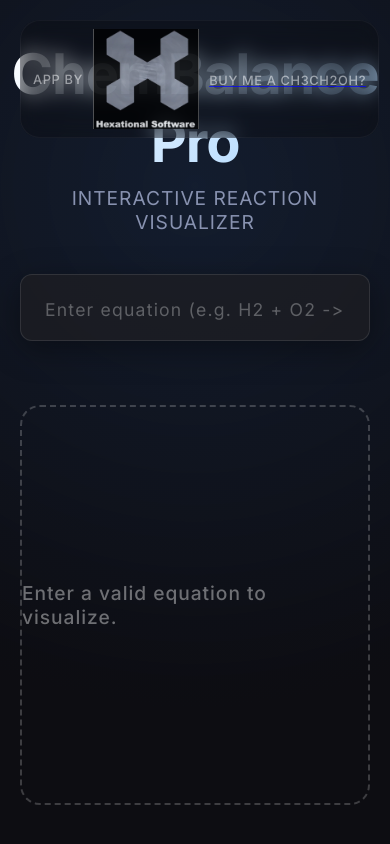
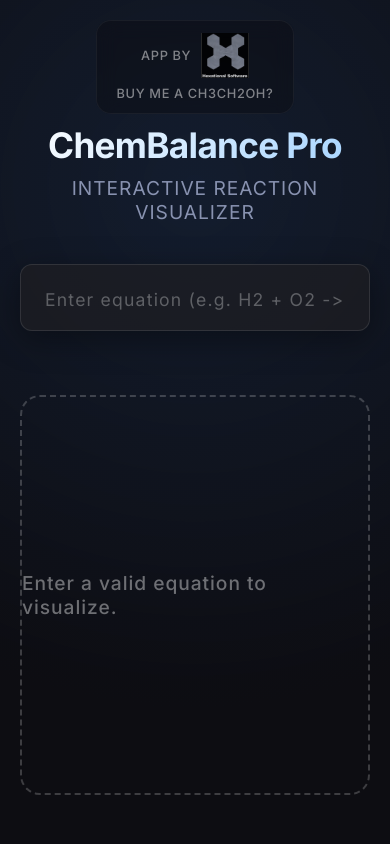
Before and after one commit to madwhistler/chembalancepro, a React (Create React App) app: page / in a window 390 px wide. Shown: the top 844 px of the page. Built offline with nearby package versions, Linux system fonts and the light colour scheme.

Commit message:
fix logo position

```diff
--- a/src/App.css
+++ b/src/App.css
@@ -66,6 +66,7 @@ body {
   font-weight: 700;
   background: linear-gradient(135deg, #fff 0%, #a2d2ff 100%);
   -webkit-background-clip: text;
+  background-clip: text;
   -webkit-text-fill-color: transparent;
   margin-bottom: 10px;
   letter-spacing: -0.02em;
@@ -154,28 +155,38 @@ body {
   }
 }
 
-.credit-link {
+.credit-container {
   position: absolute;
   top: 20px;
   left: 20px;
   display: flex;
   align-items: center;
-  gap: 10px;
-  text-decoration: none;
+  gap: 15px;
   z-index: 100;
-  opacity: 0.8;
-  transition: opacity 0.3s ease;
   background: rgba(10, 10, 15, 0.4);
-  padding: 8px 12px;
+  padding: 8px 16px;
   border-radius: 20px;
   border: 1px solid rgba(255, 255, 255, 0.05);
   backdrop-filter: blur(10px);
+  transition: all 0.3s ease;
 }
 
-.credit-link:hover {
-  opacity: 1;
+.credit-container:hover {
   background: rgba(10, 10, 15, 0.6);
   border-color: rgba(255, 255, 255, 0.15);
+}
+
+.credit-inner {
+  display: flex;
+  align-items: center;
+  gap: 10px;
+  text-decoration: none;
+  opacity: 0.8;
+  transition: opacity 0.3s ease;
+}
+
+.credit-inner:hover {
+  opacity: 1;
 }
 
 .credit-text {
@@ -184,9 +195,52 @@ body {
   font-weight: 500;
   text-transform: uppercase;
   letter-spacing: 0.05em;
+  white-space: nowrap;
 }
 
 .credit-logo {
-  height: 100px;
+  height: 80px;
   width: auto;
+  transition: transform 0.3s ease;
 }
+
+.credit-logo:hover {
+  transform: scale(1.05);
+}
+
+/* Responsive adjustments */
+@media (max-width: 900px) {
+  .credit-container {
+    position: relative;
+    top: auto;
+    left: auto;
+    margin-top: 20px;
+    align-self: center;
+  }
+
+  .credit-logo {
+    height: 60px;
+  }
+}
+
+@media (max-width: 600px) {
+  .credit-container {
+    flex-direction: column;
+    text-align: center;
+    border-radius: 15px;
+    padding: 12px 20px;
+    gap: 8px;
+  }
+
+  .credit-logo {
+    height: 45px;
+  }
+
+  .header h1 {
+    font-size: 2.2rem;
+  }
+
+  .main-content {
+    padding-top: 10px;
+  }
+}
--- a/src/App.js
+++ b/src/App.js
@@ -30,13 +30,15 @@ function App() {
 
   return (
     <div className={`App ${balancedData?.state === 'balanced' ? 'active-theme' : ''}`}>
-      <a href="https://hexational.com" target="_blank" rel="noopener noreferrer" className="credit-link">
-        <span className="credit-text">App by</span>
-        <img src="/hexational-logo.png" alt="Hexational Software" className="credit-logo" />
-        <a href="https://hexational.com/giving-page-1-1" target="_blank" rel="noreferrer">
+      <div className="credit-container">
+        <a href="https://hexational.com" target="_blank" rel="noopener noreferrer" className="credit-inner">
+          <span className="credit-text">App by</span>
+          <img src="/hexational-logo.png" alt="Hexational Software" className="credit-logo" />
+        </a>
+        <a href="https://hexational.com/giving-page-1-1" target="_blank" rel="noreferrer" className="credit-inner">
           <span className="credit-text">Buy me a CH3CH2OH?</span>
         </a>
-      </a>
+      </div>
 
       <div className="bg-glow"></div>
 
```
